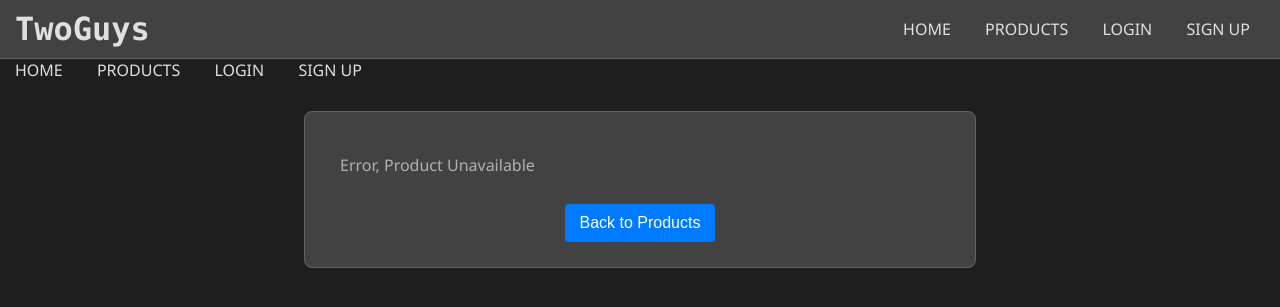
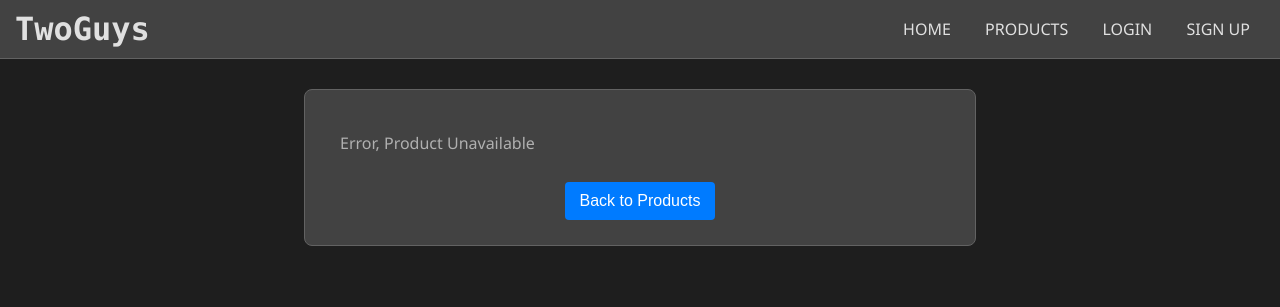
Before and after one commit to finkelEDU/College-Project-Semester-4, a PHP site: page /product_details.php in a window 1280 px wide. Shown: the top 307 px of the page. Run offline with PHP 8.4, Linux system fonts and the light colour scheme; some libraries are stand-ins or nearby versions.

Commit message:
slight fix

```diff
--- a/public/css/common.css
+++ b/public/css/common.css
@@ -62,11 +62,10 @@ td, th {
 
 nav a {
     color: var(--text-light);
-    padding: 5px 10px;
+    padding: 20px 10px;
     text-decoration: none;
     margin: 0 5px;
     transition: background-color 0.3s ease;
-    border-radius: 4px;
 }
 
 nav a:hover {
--- a/public/product_details.php
+++ b/public/product_details.php
@@ -28,7 +28,6 @@ if (isset($_GET['id'])) {
 ?>
 
 <?php include "templates/header.php"; ?>
-<?php include "templates/nav.php"; ?>
 
 <div class="product-details-container">
     <?php if ($product):?>
```
